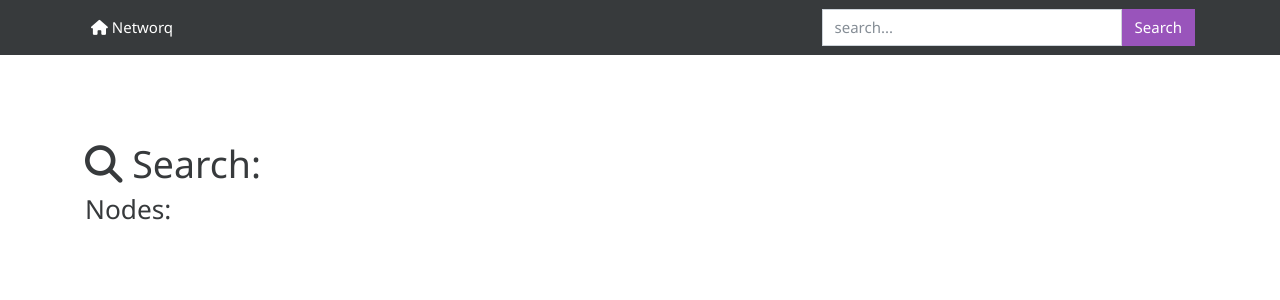
After one commit to networq/networq-web, a Symfony app: template templates/search.html.twig in a window 1280 px wide. The commit adds this page. Shown: the top 300 px of the page. Run offline with Twig, Linux system fonts and the light colour scheme; the template is opened without the code that fills it, so the values that code supplies are empty; some libraries are stand-ins or nearby versions.

Commit message:
Add search

```diff
--- a/templates/base.html.twig
+++ b/templates/base.html.twig
@@ -18,6 +18,11 @@
     <nav class="navbar navbar-expand-sm bg-dark">
       <div class="container" style="padding-left: 5px;">
         <a class="nav-link" href="{{ path('frontpage') }}" style="color: #ffffff;"><i class="fa fa-home"></i> Networq</a>
+
+        <form class="form-inline" action="{{ path('search') }}" method="post">
+          <input name="query" type="text" style="width: 300px;" class="form-control" placeholder="search..." />
+          <button type="submit" class="btn btn-info">Search</button>
+        </form>
       </div>
     </nav>
 
--- /dev/null
+++ b/templates/search.html.twig
@@ -0,0 +1,16 @@
+{% extends "base.html.twig" %}
+
+{% block content %}
+  <div class="container">
+    <h1><i class="fa fa-search"></i> Search: </h1>
+
+    <h3>Nodes:</h3>
+    <ul>
+    {% for node in nodes %}
+      <li>
+        {{ node|nodeButton|raw }}
+      </li>
+    {% endfor %}
+    </ul>
+  </div>
+{% endblock %}
```
Also changed, not shown: src/Controller/AppController.php (+25 -0 lines).
